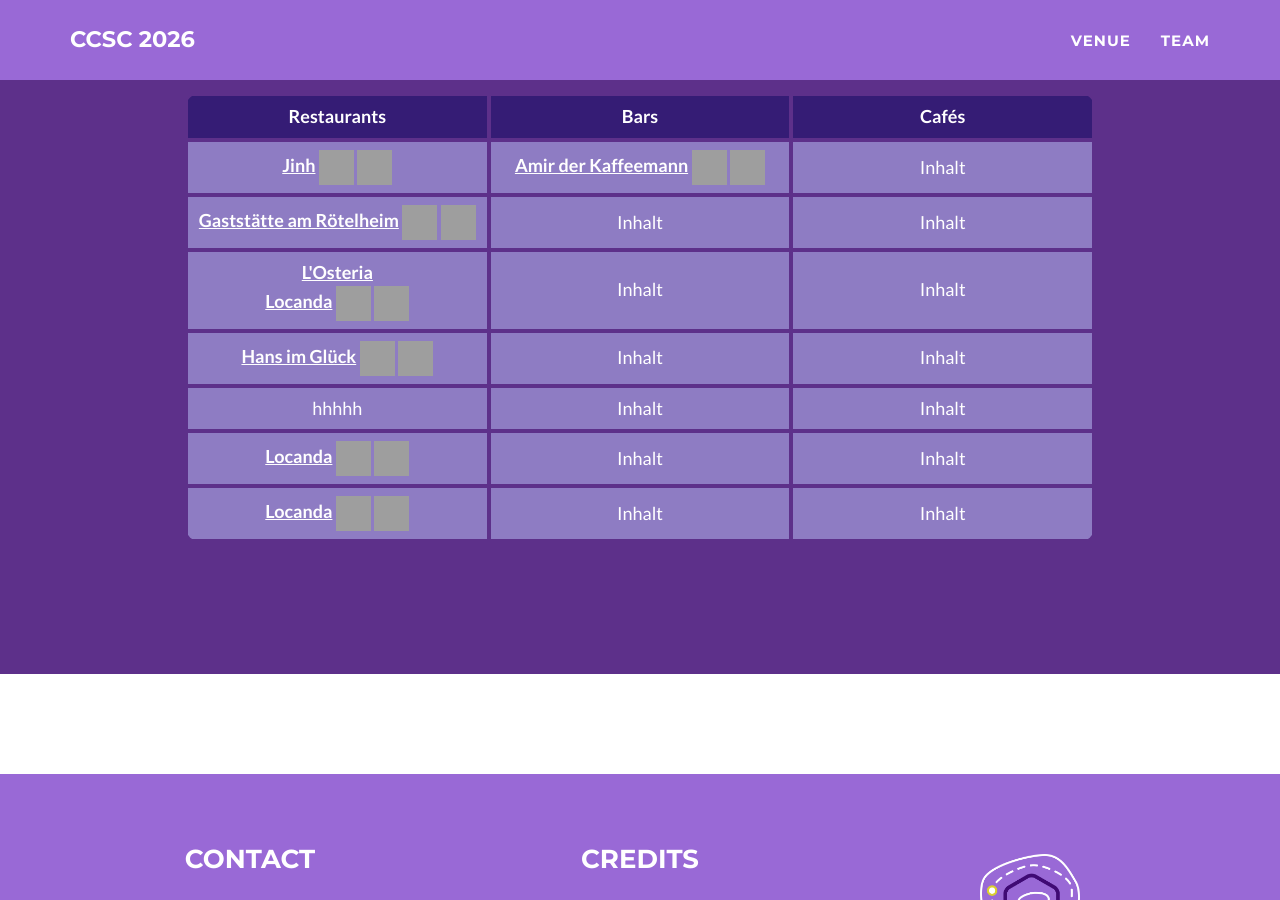
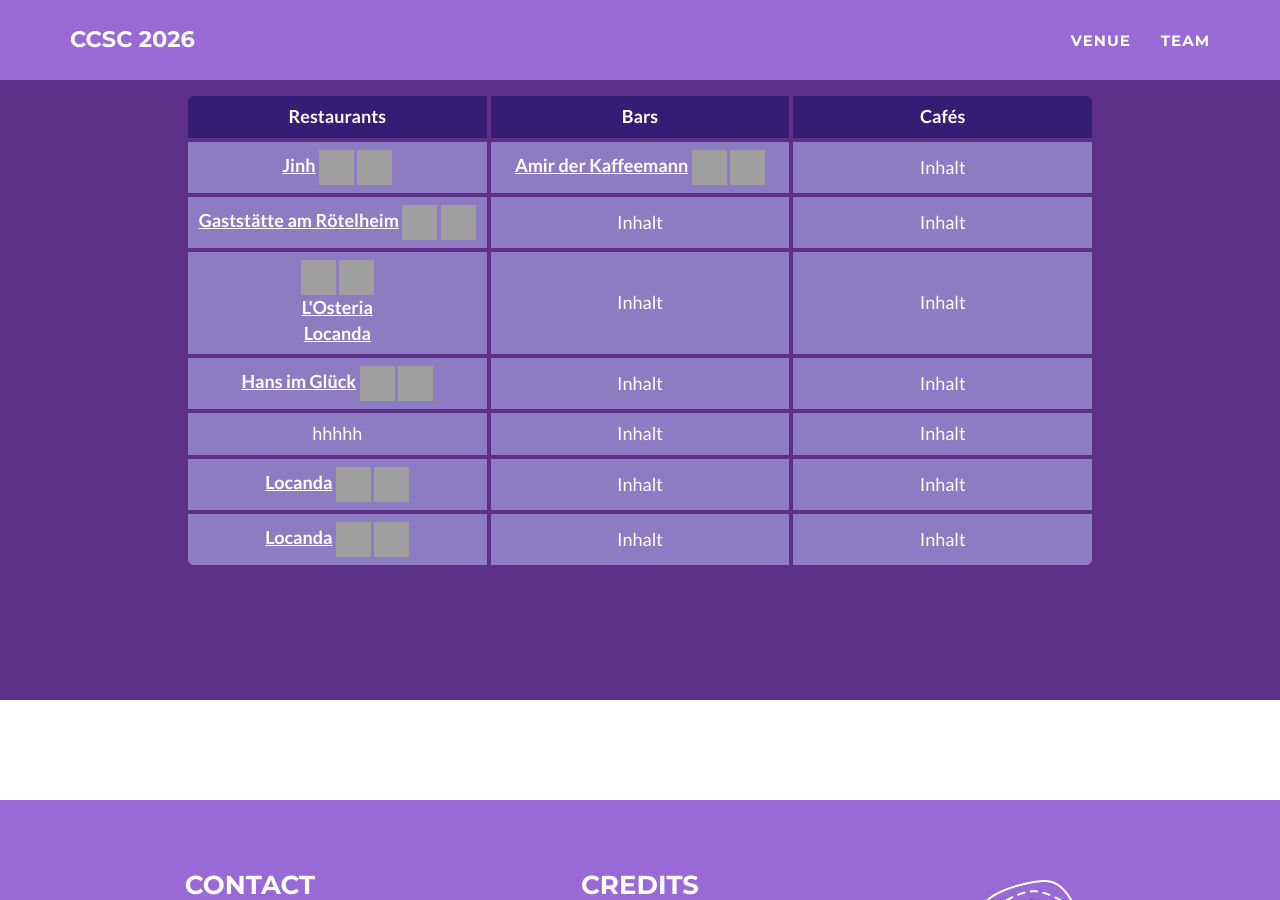
Before and after one commit to ccsc2026/ccsc2026.github.io, a Jekyll site: the page built from venue.html, in a window 1280 px wide and 900 px high, scrolled down 3042 px. Built offline with Jekyll 4.4.1, drawn with Linux system fonts in a browser that asks for light colours; grey boxes are pictures that could not be loaded.

Commit message:
Update venue.html
structure

```diff
--- a/venue.html
+++ b/venue.html
@@ -215,8 +215,9 @@ layout: page
           <td>Inhalt</td>
         </tr>
 	<tr>
-          <td> <a href="https://maps.app.goo.gl/aSSEEa5HFcZ9yg1j6" target="_blank" style="color:#ffffff;"><b>L'Osteria</b></a>
-		<br> <a href="https://maps.app.goo.gl/o5W6LktgFrGp6chk9" target="_blank" style="color:#ffffff;"><b>Locanda</b></a>  <img width="35" height="35" src="https://img.icons8.com/fluency/48/salami-pizza.png" alt="salami-pizza"/>  <img width="35" height="35" src="https://img.icons8.com/fluency/48/wine-glass.png" alt="wine-glass"/> </td>
+          <td> <img width="35" height="35" src="https://img.icons8.com/fluency/48/salami-pizza.png" alt="salami-pizza"/>  <img width="35" height="35" src="https://img.icons8.com/fluency/48/wine-glass.png" alt="wine-glass"/>
+		<br> <a href="https://maps.app.goo.gl/aSSEEa5HFcZ9yg1j6" target="_blank" style="color:#ffffff;"><b>L'Osteria</b></a>
+		<br> <a href="https://maps.app.goo.gl/o5W6LktgFrGp6chk9" target="_blank" style="color:#ffffff;"><b>Locanda</b></a> </td>
           <td>Inhalt</td>
           <td>Inhalt</td>
         </tr>
```
